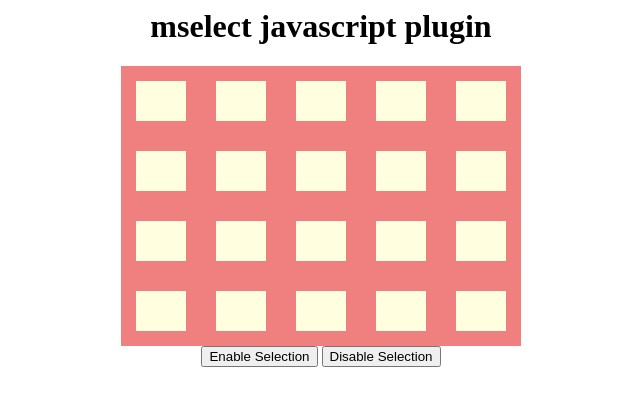
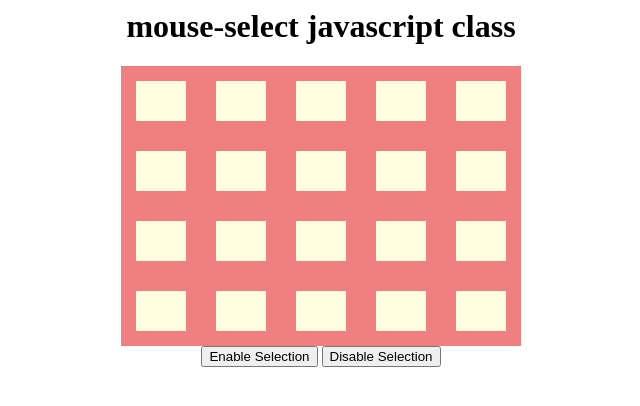
Before and after one commit to n1crack/mouse-select, a PHP site: page / in a window 1280 px wide. Shown: the top 406 px of the page, without its empty margins (319-959 px from the left). Run offline with PHP 8.4, Linux system fonts and the light colour scheme.

Commit message:
update description

```diff
--- a/package.json
+++ b/package.json
@@ -1,7 +1,7 @@
 {
   "name": "mouse-select",
   "version": "0.1.3",
-  "description": "Mouse selection plugin for ES2015.",
+  "description": "An elegant javascript class for mouse selection.",
   "main": "src/index.js",
   "scripts": {
     "dev": "NODE_ENV=development node_modules/webpack/bin/webpack.js --progress --hide-modules --config=node_modules/laravel-mix/setup/webpack.config.js",
--- a/public/index.php
+++ b/public/index.php
@@ -29,7 +29,7 @@
 </head>
 <body>
 <div class="container">
-<h1>mselect javascript plugin</h1>
+<h1>mouse-select javascript class</h1>
 <ul>
     <li></li>
     <li></li>
```
Also changed, not shown: README.md.
